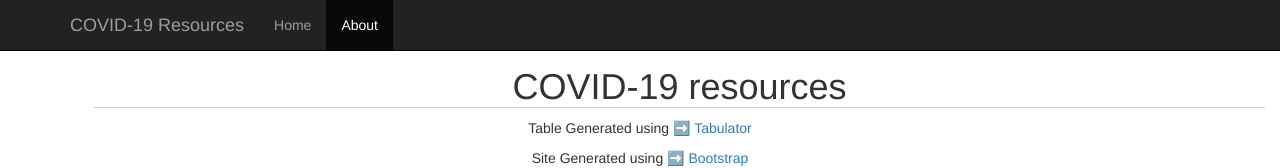
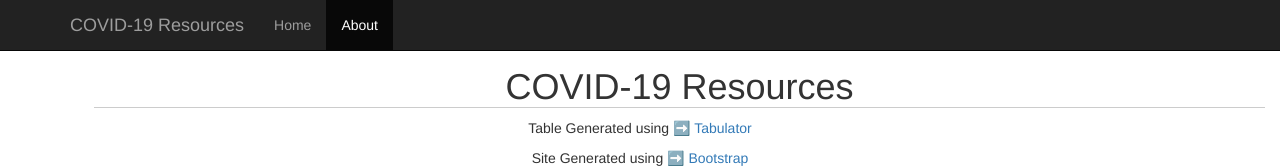
Before and after one commit to arbyruns/rbevans-ugh.github.io, a website: page about.html in a window 1280 px wide. Shown: the top 168 px of the page. Drawn offline with nearby package versions, Linux system fonts and the light colour scheme; files that its build step writes are made by us from their sources; files whose address does not match are found by name.

Commit message:
Update about.html

```diff
--- a/about.html
+++ b/about.html
@@ -6,7 +6,7 @@
     <!-- The above 3 meta tags *must* come first in the head; any other head content must come *after* these tags -->
     <meta name="description" content="">
     <meta name="author" content="">
-    <title>Starter Template for Bootstrap</title>
+    <title>COVID-19 Resources</title>
     <!-- Bootstrap core CSS -->
     <link href="dist/bootstrapfiles/bootstrap.min.css" rel="stylesheet">
     <!-- IE10 viewport hack for Surface/desktop Windows 8 bug -->
@@ -54,7 +54,7 @@
 
     <div class="cover-container">
       <div class="starter-template">
-          <h1>COVID-19 resources</h1>
+          <h1>COVID-19 Resources</h1>
           <p>Table Generated using ➡️ <a href="http://tabulator.info/">Tabulator</a></p>
           <p>Site Generated using ➡️ <a href="https://getbootstrap.com/">Bootstrap</a></p>
           <p>Contact ➡️ <a href="mailto:robert.evansii@gmail.com">robert.evansii@gmail.com</a> for comments or questions</p>
```
